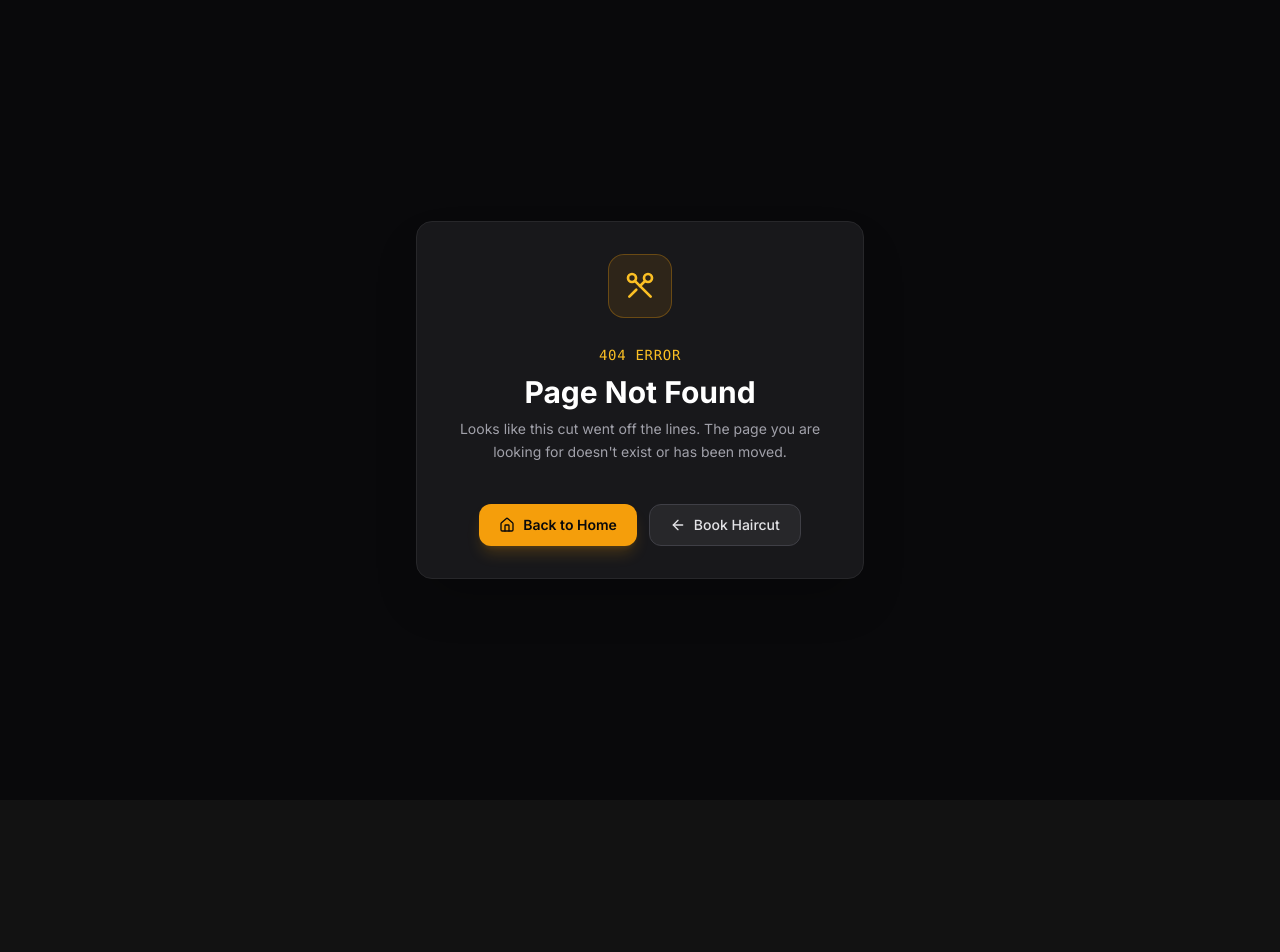
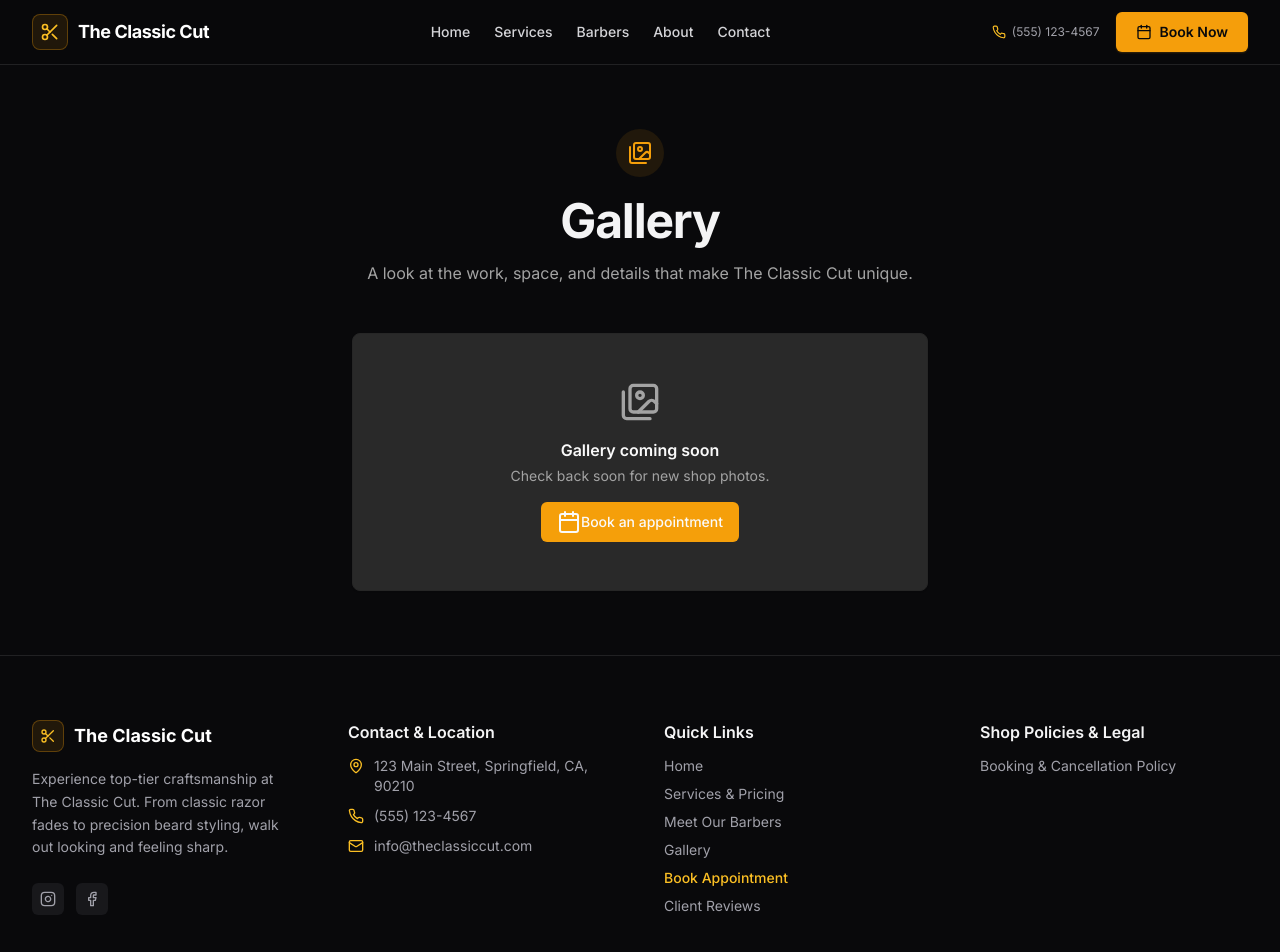
Before and after one commit to BridgeLine-Services/Barber, a Next.js app: page /gallery in a window 1280 px wide. Before the commit this address had no page. Shown: the top 952 px of the page. Before the commit the page ends 800 px from the top, so only its background shows below. Built offline with nearby package versions, Linux system fonts and the light colour scheme.

Commit message:
feat: add new gallery page and update booking guarantees
Co-authored-by: BridgeLine-Services <290142081+BridgeLine-Services@users.noreply.github.com>

```diff
--- /dev/null
+++ b/src/app/(customer)/gallery/page.tsx
@@ -0,0 +1,79 @@
+import type { Metadata } from 'next'
+import Link from 'next/link'
+import { Calendar, Images } from 'lucide-react'
+import { Button } from '@/components/ui/button'
+import { Card, CardContent } from '@/components/ui/card'
+import { resolveBusiness } from '@/lib/tenant'
+import { prisma } from '@/lib/prisma'
+
+export const dynamic = 'force-dynamic'
+
+export const metadata: Metadata = {
+  title: 'Gallery',
+  description: 'Browse the latest work and atmosphere from our shop.',
+}
+
+export default async function GalleryPage() {
+  const business = await resolveBusiness()
+
+  if (!business) {
+    return (
+      <div className="mx-auto max-w-3xl px-4 py-20 text-center">
+        <h1 className="text-3xl font-bold">Gallery unavailable</h1>
+        <p className="mt-3 text-muted-foreground">This business has not been configured yet.</p>
+      </div>
+    )
+  }
+
+  const images = await prisma.mediaAsset.findMany({
+    where: { businessId: business.id, type: 'GALLERY', isPublished: true, barberId: null },
+    orderBy: { sortOrder: 'asc' },
+  }).catch(() => [])
+
+  return (
+    <div className="mx-auto max-w-7xl px-4 py-12 sm:px-6 lg:px-8 lg:py-16">
+      <header className="mx-auto max-w-2xl text-center">
+        <div className="mx-auto flex size-12 items-center justify-center rounded-full bg-primary/10 text-primary">
+          <Images aria-hidden="true" />
+        </div>
+        <h1 className="mt-5 text-balance text-4xl font-bold tracking-tight sm:text-5xl">Gallery</h1>
+        <p className="mt-4 text-pretty leading-6 text-muted-foreground">
+          A look at the work, space, and details that make {business.name} unique.
+        </p>
+      </header>
+
+      {images.length === 0 ? (
+        <Card className="mx-auto mt-12 max-w-xl">
+          <CardContent className="flex flex-col items-center gap-4 py-12 text-center">
+            <Images className="size-10 text-muted-foreground" aria-hidden="true" />
+            <div>
+              <h2 className="font-semibold">Gallery coming soon</h2>
+              <p className="mt-1 text-sm text-muted-foreground">Check back soon for new shop photos.</p>
+            </div>
+            <Button asChild>
+              <Link href="/book"><Calendar data-icon="inline-start" />Book an appointment</Link>
+            </Button>
+          </CardContent>
+        </Card>
+      ) : (
+        <div className="mt-12 grid grid-cols-1 gap-4 sm:grid-cols-2 lg:grid-cols-3">
+          {images.map((image) => (
+            <figure key={image.id} className="overflow-hidden rounded-xl border bg-card shadow-sm">
+              <div className="aspect-[4/3] bg-muted">
+                {/* eslint-disable-next-line @next/next/no-img-element */}
+                <img src={image.url} alt={image.altText || `${business.name} gallery photo`} className="size-full object-cover" />
+              </div>
+              {image.caption && <figcaption className="px-4 py-3 text-sm leading-6 text-muted-foreground">{image.caption}</figcaption>}
+            </figure>
+          ))}
+        </div>
+      )}
+
+      {images.length > 0 && (
+        <div className="mt-12 flex justify-center">
+          <Button asChild><Link href="/book"><Calendar data-icon="inline-start" />Book an appointment</Link></Button>
+        </div>
+      )}
+    </div>
+  )
+}
--- a/src/app/(customer)/page.tsx
+++ b/src/app/(customer)/page.tsx
@@ -15,7 +15,6 @@ import {
   MapPin,
   Clock,
   ArrowRight,
-  ShieldCheck,
   CheckCircle2,
   Sparkles,
 } from 'lucide-react'
@@ -79,14 +78,14 @@ export default async function HomePage() {
           <div className="mx-auto max-w-3xl text-center space-y-6">
             <Badge className="bg-amber-500/10 text-amber-400 border-amber-500/30 px-3 py-1 text-xs sm:text-sm inline-flex items-center gap-1.5 font-medium">
               <Sparkles className="h-3.5 w-3.5" />
-              Pay in Person • Easy Online Booking
+              Easy Online Booking
             </Badge>
 
             <h1 className="text-4xl sm:text-5xl lg:text-6xl font-extrabold tracking-tight text-white font-poppins leading-tight">
               Precision Cuts & <span className="text-amber-400">Master Grooming</span>
             </h1>
 
-            <p className="text-base sm:text-lg text-zinc-300 leading-relaxed font-normal line-clamp-3">
+            <p className="text-base sm:text-lg text-zinc-300 leading-relaxed font-normal">
               {business?.aboutText ||
                 `Experience top-tier craftsmanship at ${shopName}. From classic razor fades to precision beard styling, walk out looking and feeling sharp.`}
             </p>
@@ -133,17 +132,9 @@ export default async function HomePage() {
 
             {/* Guarantees */}
             <div className="pt-8 grid grid-cols-2 sm:grid-cols-3 gap-4 text-xs sm:text-sm text-zinc-400 border-t border-zinc-800/80 max-w-xl mx-auto">
-              <div className="flex items-center justify-center gap-2">
-                <ShieldCheck className="h-4 w-4 text-amber-400 shrink-0" />
-                <span>No Credit Card Required</span>
-              </div>
-              <div className="flex items-center justify-center gap-2">
+              <div className="flex items-center justify-center gap-2 col-span-2 sm:col-span-1">
                 <CheckCircle2 className="h-4 w-4 text-amber-400 shrink-0" />
                 <span>Instant Confirmation</span>
-              </div>
-              <div className="flex items-center justify-center gap-2 col-span-2 sm:col-span-1">
-                <Clock className="h-4 w-4 text-amber-400 shrink-0" />
-                <span>Walk-Ins Available</span>
               </div>
             </div>
           </div>
--- a/src/app/(customer)/terms/page.tsx
+++ b/src/app/(customer)/terms/page.tsx
@@ -10,7 +10,10 @@ export const metadata: Metadata = {
   description: 'Terms of service and user agreements for using our website and booking appointments.',
 }
 
-export default function TermsOfServicePage() {
+export default async function TermsOfServicePage() {
+  const business = await resolveBusiness().catch(() => null)
+  const customPolicy = business?.termsPolicy
+
   return (
     <div className="mx-auto max-w-4xl px-4 sm:px-6 lg:px-8 py-12 lg:py-16 space-y-8">
       <div className="space-y-3">
@@ -21,6 +24,11 @@ export default function TermsOfServicePage() {
         <p className="text-xs text-zinc-500">Last updated: August 2026</p>
       </div>
 
+      {customPolicy ? (
+        <Card className="bg-zinc-900 border-zinc-800 p-8 text-zinc-300 text-sm leading-relaxed">
+          <div className="whitespace-pre-wrap">{customPolicy}</div>
+        </Card>
+      ) : (
       <Card className="bg-zinc-900 border-zinc-800 p-8 text-zinc-300 space-y-6 text-sm leading-relaxed">
         <section className="space-y-2">
           <h2 className="text-lg font-bold text-white font-poppins">1. Acceptance of Terms</h2>
@@ -91,6 +99,7 @@ export default function TermsOfServicePage() {
           </p>
         </section>
       </Card>
+      )}
     </div>
   )
 }
--- /dev/null
+++ b/src/app/(dashboard)/dashboard/gallery/page.tsx
@@ -0,0 +1,19 @@
+import { redirect } from 'next/navigation'
+import { getDemoSession } from '@/lib/demo-auth'
+import MediaPage from '../media/page'
+
+export const dynamic = 'force-dynamic'
+
+export default async function GalleryPage() {
+  const session = await getDemoSession()
+  if (!session?.user) redirect('/login')
+  if ((session.user as { role?: string }).role !== 'OWNER') redirect('/dashboard')
+
+  return (
+    <MediaPage
+      initialType="GALLERY"
+      title="Shop Gallery"
+      description="Manage the published photos shown in your shop gallery."
+    />
+  )
+}
--- a/src/app/(dashboard)/dashboard/media/page.tsx
+++ b/src/app/(dashboard)/dashboard/media/page.tsx
@@ -35,11 +35,11 @@ const MEDIA_TYPES = [
   { value: 'FAVICON', label: 'Favicon', icon: ImageIcon },
 ]
 
-export default function MediaPage() {
+export default function MediaPage({ initialType = 'GALLERY', title = 'Media Gallery', description = 'Upload and manage images for your shop.' }: { initialType?: string; title?: string; description?: string }) {
   const { toast } = useToast()
   const [media, setMedia] = useState<MediaAsset[]>([])
   const [loading, setLoading] = useState(true)
-  const [activeType, setActiveType] = useState('GALLERY')
+  const [activeType, setActiveType] = useState(initialType)
   const [uploading, setUploading] = useState(false)
   const [editing, setEditing] = useState<MediaAsset | null>(null)
   const fileRef = useRef<HTMLInputElement>(null)
@@ -153,8 +153,8 @@ export default function MediaPage() {
     <div className="space-y-6">
       <div className="flex items-center justify-between">
         <div>
-          <h1 className="text-2xl font-bold text-white">Media Gallery</h1>
-          <p className="text-sm text-zinc-400 mt-1">Upload and manage images for your shop.</p>
+          <h1 className="text-2xl font-bold text-white">{title}</h1>
+          <p className="text-sm text-zinc-400 mt-1">{description}</p>
         </div>
         <Button
           onClick={() => fileRef.current?.click()}
--- /dev/null
+++ b/src/app/(dashboard)/dashboard/portfolio/page.tsx
@@ -0,0 +1,20 @@
+import { redirect } from 'next/navigation'
+import MediaPage from '../media/page'
+import { getDemoSession } from '@/lib/demo-auth'
+
+export const dynamic = 'force-dynamic'
+
+export default async function PortfolioPage() {
+  const session = await getDemoSession()
+  if (!session || (session.user as { role?: string }).role !== 'BARBER') {
+    redirect('/dashboard')
+  }
+
+  return (
+    <MediaPage
+      initialType="BARBER_PORTFOLIO"
+      title="My Work"
+      description="Upload and manage the published work shown on your barber profile."
+    />
+  )
+}
--- a/src/app/api/dashboard/media/route.ts
+++ b/src/app/api/dashboard/media/route.ts
@@ -133,7 +133,7 @@ export async function POST(req: NextRequest) {
     userAgent: req.headers.get('user-agent') || undefined,
   })
 
-  return NextResponse.json(media, { status: 201 })
+  return NextResponse.json({ media }, { status: 201 })
 }
 
 /**
@@ -188,7 +188,7 @@ export async function PATCH(req: NextRequest) {
     userAgent: req.headers.get('user-agent') || undefined,
   })
 
-  return NextResponse.json(updated)
+  return NextResponse.json({ media: updated })
 }
 
 /**
@@ -206,7 +206,8 @@ export async function DELETE(req: NextRequest) {
   const userId = (session.user as any)?.id
   const sessionBarberId = (session.user as any)?.barberId
   const { searchParams } = new URL(req.url)
-  const id = searchParams.get('id')
+  const body = await req.json().catch(() => ({}))
+  const id = searchParams.get('id') || (typeof body.id === 'string' ? body.id : null)
 
   if (!id) return NextResponse.json({ error: 'id required' }, { status: 400 })
 
--- a/src/components/customer/Footer.tsx
+++ b/src/components/customer/Footer.tsx
@@ -1,5 +1,5 @@
 import Link from 'next/link'
-import { Scissors, MapPin, Phone, Mail, Clock, Instagram, Facebook, Video, Youtube, Twitter, Lock } from 'lucide-react'
+import { Scissors, MapPin, Phone, Mail, Instagram, Facebook, Video, Youtube, Twitter, Lock } from 'lucide-react'
 
 interface FooterProps {
   business?: {
@@ -15,6 +15,7 @@ interface FooterProps {
     tiktok?: string | null
     youtube?: string | null
     xTwitter?: string | null
+    twitter?: string | null
     hours?: any
     aboutText?: string | null
     bookingPolicy?: string | null
@@ -42,7 +43,7 @@ export function Footer({ business }: FooterProps) {
               <span className="text-lg font-bold text-white font-poppins">{shopName}</span>
             </div>
             {business?.aboutText && (
-              <p className="text-zinc-400 text-sm leading-relaxed line-clamp-3">
+              <p className="text-zinc-400 text-sm leading-relaxed">
                 {business.aboutText}
               </p>
             )}
@@ -92,9 +93,9 @@ export function Footer({ business }: FooterProps) {
                   <Youtube className="h-4 w-4" />
                 </a>
               )}
-              {business?.xTwitter && (
+              {(business?.xTwitter || business?.twitter) && (
                 <a
-                  href={business.xTwitter.startsWith('http') ? business.xTwitter : `https://x.com/${business.xTwitter.replace('@', '')}`}
+                  href={(business.xTwitter || business.twitter)!.startsWith('http') ? (business.xTwitter || business.twitter)! : `https://x.com/${(business.xTwitter || business.twitter)!.replace('@', '')}`}
                   target="_blank"
                   rel="noopener noreferrer"
                   className="p-2 rounded-md bg-zinc-900 text-zinc-400 hover:text-amber-400 hover:bg-zinc-800 transition"
@@ -149,6 +150,9 @@ export function Footer({ business }: FooterProps) {
                 <Link href="/barbers" className="hover:text-amber-400 transition">Meet Our Barbers</Link>
               </li>
               <li>
+                <Link href="/gallery" className="hover:text-amber-400 transition">Gallery</Link>
+              </li>
+              <li>
                 <Link href="/book" className="text-amber-400 hover:underline font-medium">Book Appointment</Link>
               </li>
               <li>
@@ -177,12 +181,6 @@ export function Footer({ business }: FooterProps) {
                 </li>
               )}
             </ul>
-            <div className="pt-2">
-              <p className="text-xs text-amber-400/90 font-medium flex items-center gap-1.5">
-                <Clock className="h-3.5 w-3.5" />
-                Pay in Person — No upfront online payment required
-              </p>
-            </div>
           </div>
         </div>
 
--- a/src/components/dashboard/Sidebar.tsx
+++ b/src/components/dashboard/Sidebar.tsx
@@ -97,6 +97,7 @@ export function Sidebar({ userName, userRole, businessName }: SidebarProps) {
         { name: 'Branding', href: '/dashboard/settings?tab=branding', icon: Palette },
         { name: 'Business Info', href: '/dashboard/settings?tab=business', icon: Store },
         { name: 'Hours', href: '/dashboard/settings?tab=hours', icon: Clock },
+        { name: 'Shop Gallery', href: '/dashboard/gallery', icon: ImageIcon },
         { name: 'Photos', href: '/dashboard/media', icon: ImageIcon },
         { name: 'Policies', href: '/dashboard/settings?tab=policies', icon: FileText },
         { name: 'Social Media', href: '/dashboard/settings?tab=social', icon: Globe },
@@ -138,6 +139,7 @@ export function Sidebar({ userName, userRole, businessName }: SidebarProps) {
         { name: 'Schedule', href: '/dashboard/schedule', icon: Clock },
         { name: 'Closures', href: '/dashboard/closures', icon: CalendarOff },
         { name: 'Services', href: '/dashboard/services', icon: Scissors },
+        { name: 'Portfolio / My Work', href: '/dashboard/portfolio', icon: ImageIcon },
       ],
     },
   ]
```
